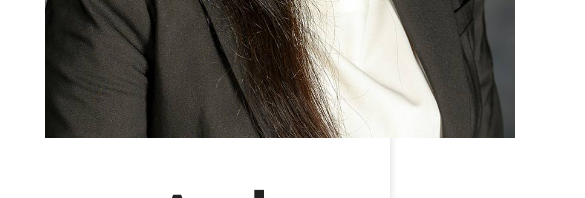
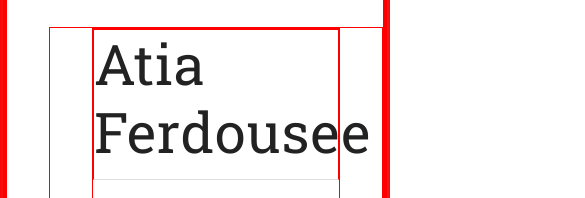
Before and after one commit to MainulDip/AtiaFerdousee, a plain HTML site: page index.html in a window 390 px wide. Shown: the part 580-778 px from the top of the page, 585 px wide, since content can reach past the window. Drawn offline with nearby package versions, Linux system fonts and the light colour scheme.

Commit message:
responsive testing

```diff
--- a/assets/css/style.css
+++ b/assets/css/style.css
@@ -44,6 +44,7 @@ Table of Content:
 /* @import url("https://fonts.googleapis.com/css?family=Heebo:300,400,700,900|Roboto:300,400,500,700"); */
 /*---------------------------------------------------- */
 /*----------------------------------------------------*/
+html { font-size: 14px; }
 .list {
   list-style: none;
   margin: 0px;
@@ -659,7 +660,7 @@ h6 {
 }
 .section-one-text-con h1 {
   border-bottom: 1px solid rgb(222 222 222);
-  font-size: 6rem;
+  font-size: 4rem;
   letter-spacing: 1px;
 }
 
@@ -687,7 +688,7 @@ h6 {
   line-height: 90px;
   letter-spacing: 1px;
   text-transform: capitalize;
-  font-size: 2rem;
+  font-size: 1.4rem;
 }
 /* Section Two */
 
@@ -701,10 +702,24 @@ h6 {
 }
 
 @-moz-document url-prefix() {
-  .section-one-text-con h1 {
+  /* .section-one-text-con h1 {
     font-size: 3rem;
   }
   .header_area .navbar .nav .nav-item .nav-link {
     font-size: 1rem;
+  } */
+}
+*{border: 1px solid red;}
+
+/* Responsive */
+
+@media (max-width: 768px){
+  .home_banner_area .box_1620{
+    padding-left: 0;
+    padding-right: 0;
+  }
+  .home_banner_area .banner_inner .banner_content {
+    padding: 0!important;
+    width: 100%;
   }
 }
```
